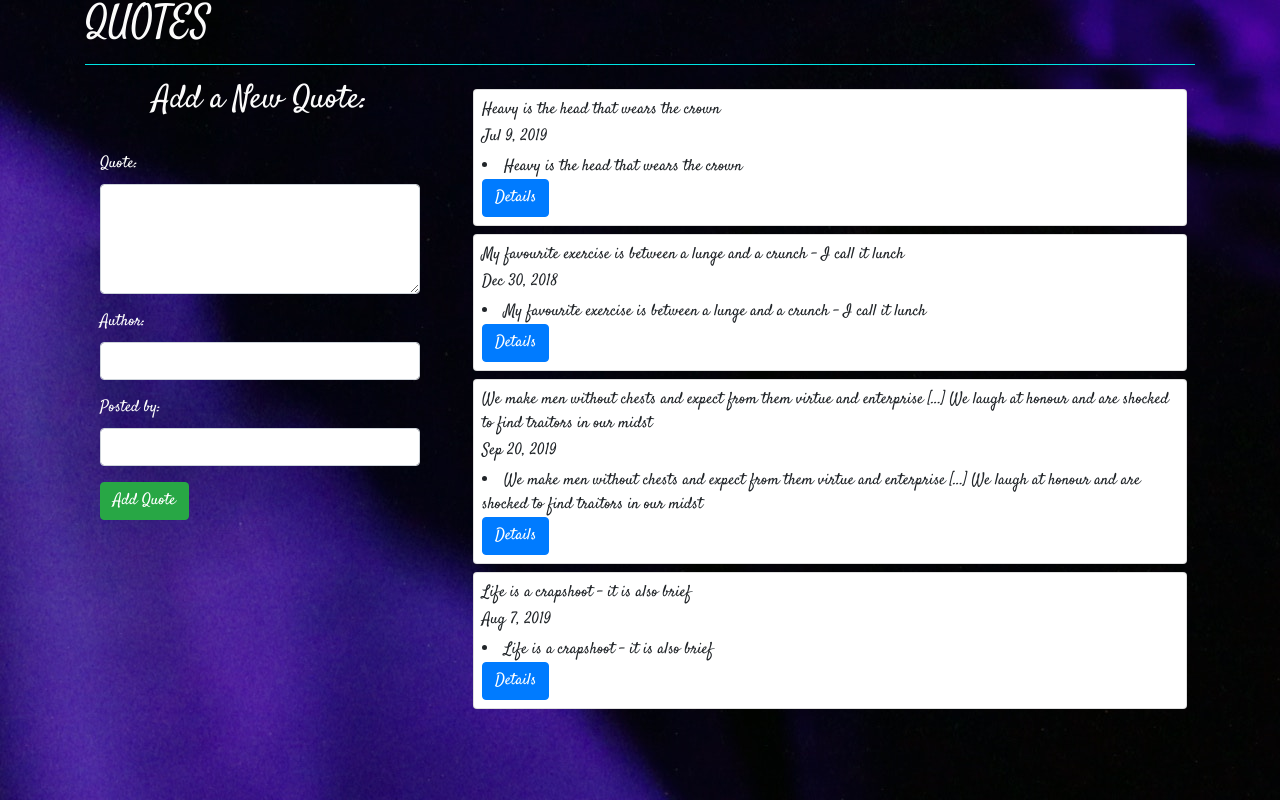
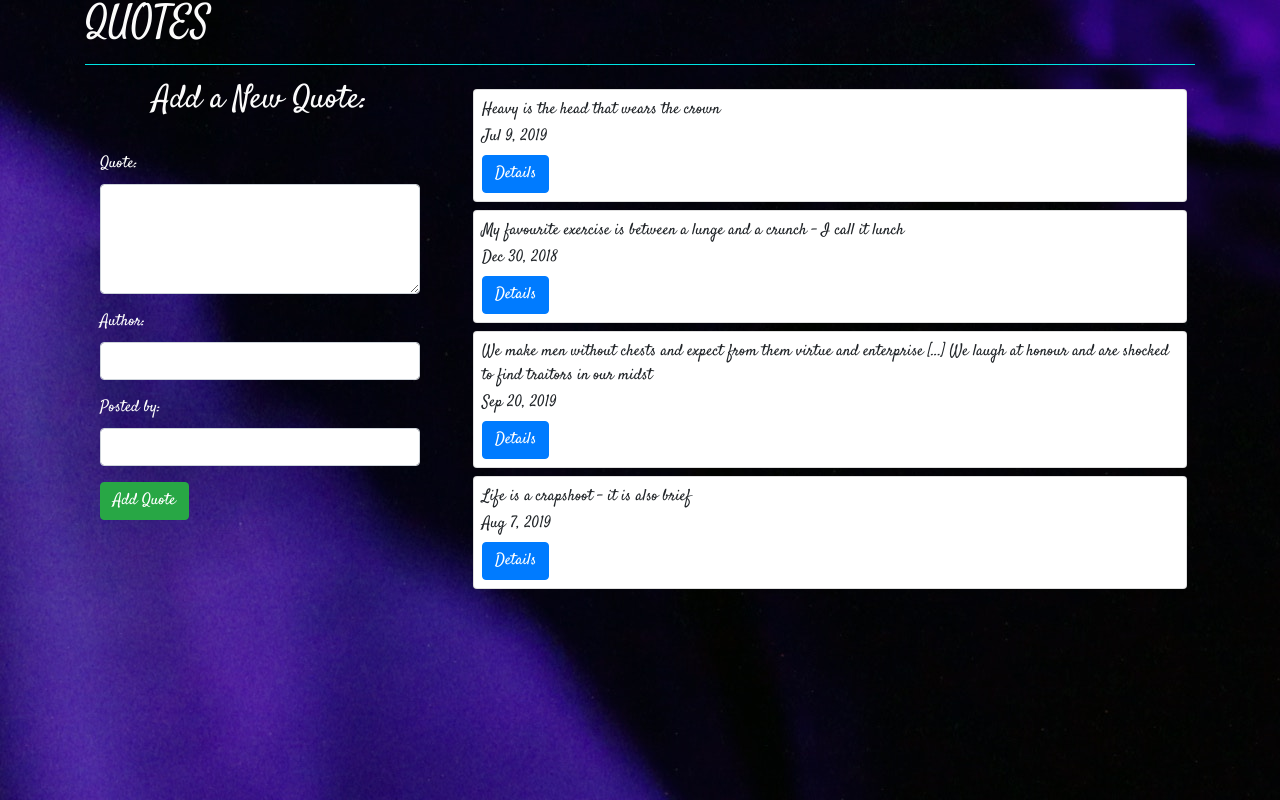
Before and after one commit to SharonIvy/Quotes-App, an Angular app: page / in a window 1280 px wide. Built offline with nearby package versions, Linux system fonts and the light colour scheme.

Commit message:
Edit out listener in directive

```diff
--- a/src/app/highlight-bold.directive.ts
+++ b/src/app/highlight-bold.directive.ts
@@ -1,12 +1,10 @@
-import { Directive, ElementRef, HostListener } from '@angular/core';
+import { Directive } from '@angular/core';
 
 @Directive({
   selector: '[appHighlightBold]'
 })
 export class HighlightBoldDirective {
 
-  constructor(private elem: ElementRef) { }
-  private textDeco(action: string) {
-    this.elem.nativeElement.style.textDecoration = action;
-  }
+  constructor() { }
+
 }
--- a/src/app/quote/quote.component.html
+++ b/src/app/quote/quote.component.html
@@ -14,7 +14,6 @@
         <div>
           <p style="margin-bottom: 3px;"> {{quote.quote}} </p>
           <p style="margin-bottom: 6px; margin-top: 2px">{{quote.datePosted|date}}</p>
-          <li appHighlightBold>{{quote.quote}}</li>
           <button (click)='toggleDetails(i)' class="btn btn-primary">Details</button>
         </div>
 
```
